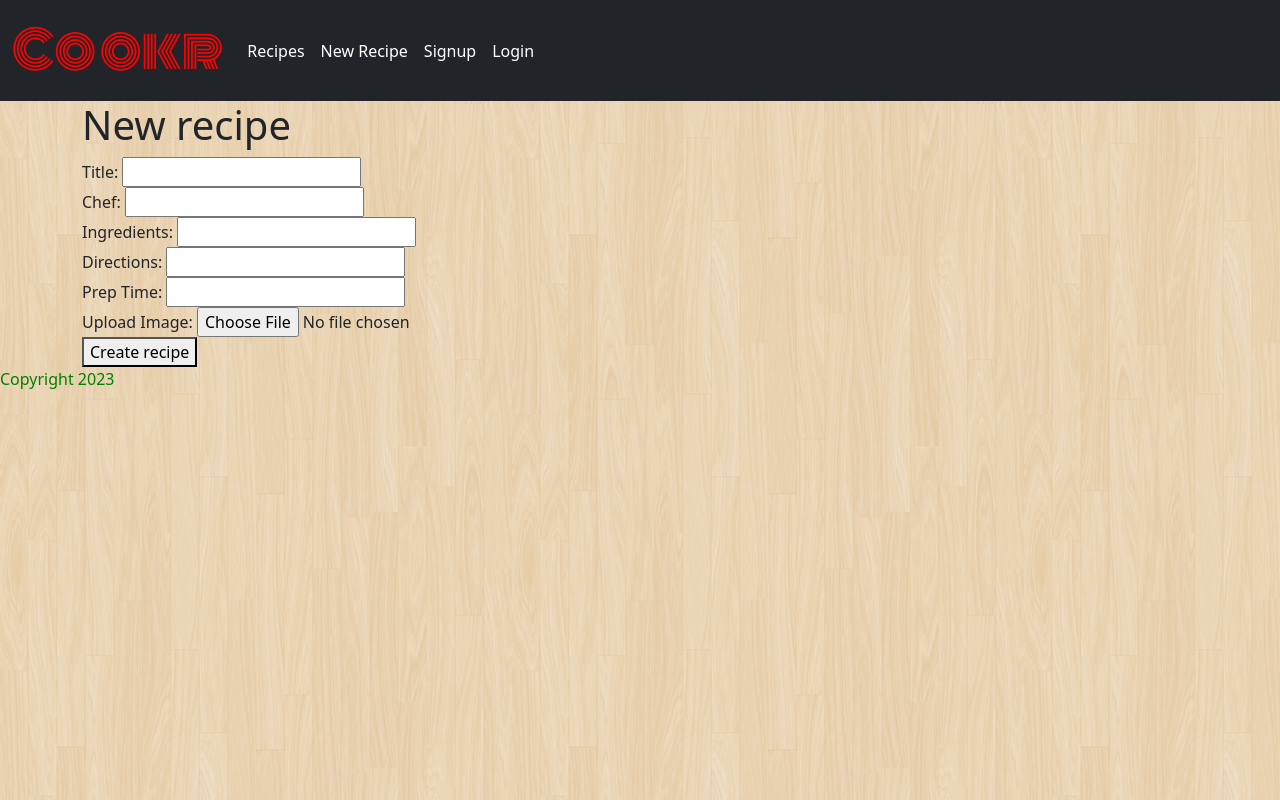
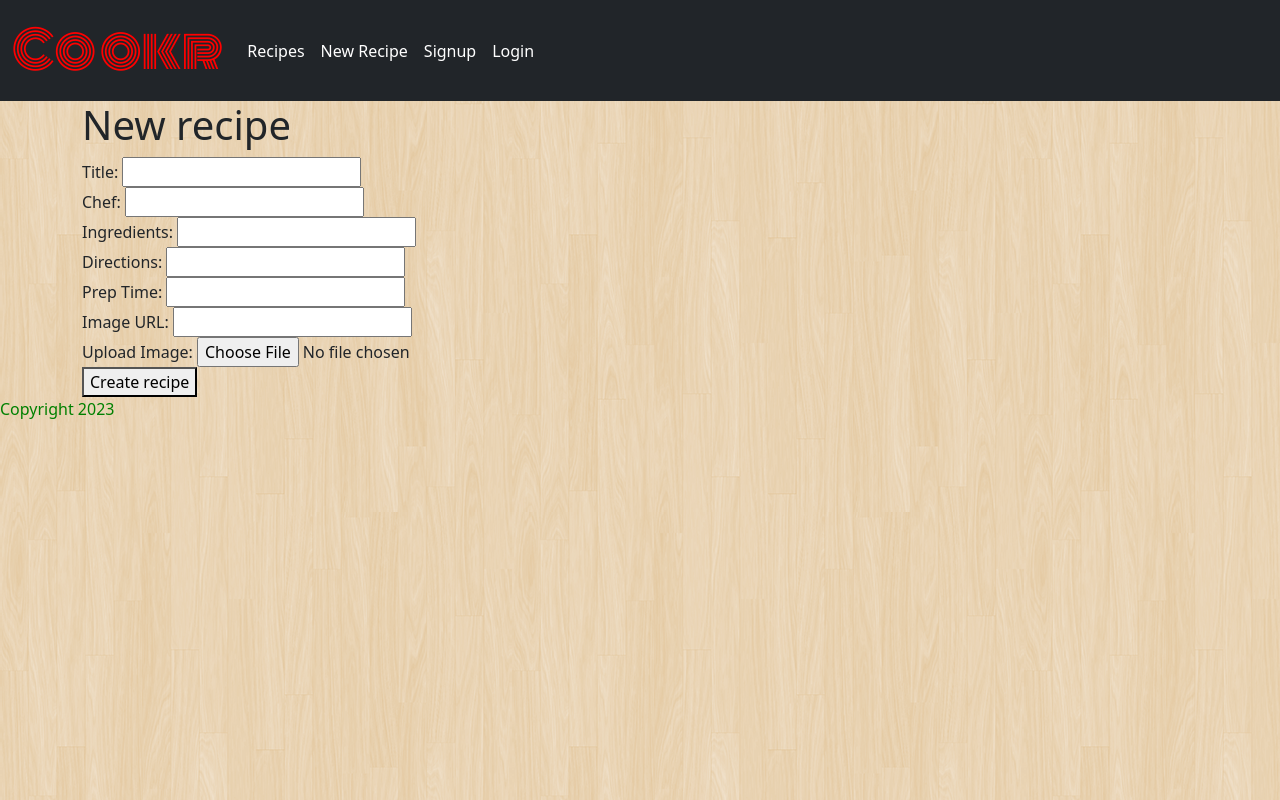
Before and after one commit to Actualize-Evening-02-2023/cookbook-frontend, a React (Vite) app: page /recipes/new in a window 1280 px wide. Built offline with nearby package versions, Linux system fonts and the light colour scheme; no server answers.

Commit message:
updates create recipe function to allow for uploading files/images

```diff
--- a/src/Content.jsx
+++ b/src/Content.jsx
@@ -18,13 +18,13 @@ export function Content() {
   const [currentRecipe, setCurrentRecipe] = useState({});
 
   const handleIndexRecipes = () => {
-    axios.get("http://localhost:3000/recipes.json").then(function (response) {
+    axios.get("http://localhost:3000/recipes.json").then(function(response) {
       console.log(response);
       setRecipes(response.data);
     });
   };
 
-  const handleShowRecipe = (recipe) => {
+  const handleShowRecipe = recipe => {
     setIsRecipesShowVisible(true);
     setCurrentRecipe(recipe);
   };
@@ -33,23 +33,14 @@ export function Content() {
     setIsRecipesShowVisible(false);
   };
 
-  const handleCreateRecipe = (params) => {
-    axios.post("http://localhost:3000/recipes.json", params).then((response) => {
-      console.log(response);
-
-      // adds new recipe to array!
-      setRecipes([...recipes, response.data]);
-    });
-  };
-
   const handleUpdateRecipe = (params, id) => {
-    axios.patch(`http://localhost:3000/recipes/${id}.json`, params).then((response) => {
+    axios.patch(`http://localhost:3000/recipes/${id}.json`, params).then(response => {
       console.log(response.data);
       setCurrentRecipe(response.data);
 
       // replaces OLD recipe with edited/updated version!
       setRecipes(
-        recipes.map((recipe) => {
+        recipes.map(recipe => {
           if (recipe.id === response.data.id) {
             return response.data;
           } else {
@@ -60,9 +51,9 @@ export function Content() {
     });
   };
 
-  const handleDestroyRecipe = (recipe) => {
-    axios.delete(`http://localhost:3000/recipes/${recipe.id}.json`).then((response) => {
-      setRecipes(recipes.filter((r) => r.id !== recipe.id));
+  const handleDestroyRecipe = recipe => {
+    axios.delete(`http://localhost:3000/recipes/${recipe.id}.json`).then(response => {
+      setRecipes(recipes.filter(r => r.id !== recipe.id));
       handleClose();
     });
   };
@@ -75,7 +66,7 @@ export function Content() {
       <Routes>
         <Route path="/signup" element={<Signup />} />
         <Route path="/login" element={<Login />} />
-        <Route path="/recipes/new" element={<RecipesNew onCreateRecipe={handleCreateRecipe} />} />
+        <Route path="/recipes/new" element={<RecipesNew />} />
         <Route path="/recipes" element={<RecipesIndex recipes={recipes} onShowRecipe={handleShowRecipe} />} />
         <Route path="/" element={<RecipesIndex recipes={recipes} onShowRecipe={handleShowRecipe} />} />
         <Route path="/recipes/:id" element={<RecipesShowPage />} />
--- a/src/RecipesNew.jsx
+++ b/src/RecipesNew.jsx
@@ -1,6 +1,7 @@
 import { useState } from "react";
+import axios from "axios";
 
-export function RecipesNew(props) {
+export function RecipesNew() {
   const [uploadedImg, setUploadedImg] = useState(null);
 
   const handleSubmit = event => {
@@ -8,13 +9,18 @@ export function RecipesNew(props) {
     console.log("handleSubmit");
     const params = new FormData(event.target);
     params.append("image_file", uploadedImg);
-    props.onCreateRecipe(params);
-    event.target.reset();
-    window.location.href = "/";
+
+    axios.post("http://localhost:3000/recipes.json", params).then(response => {
+      console.log(response);
+      event.target.reset();
+      window.location.href = "/";
+    });
   };
 
   const handleSetFile = event => {
-    setUploadedImg(event.target.files[0]);
+    if (event.target.files.length > 0) {
+      setUploadedImg(event.target.files[0]);
+    }
   };
 
   return (
@@ -37,8 +43,10 @@ export function RecipesNew(props) {
           Prep Time: <input name="prep_time" type="number" />
         </div>
         <div>
-          {/* Image URL: <input name="image_url" type="text" /> */}
-          Upload Image: <input onClick={handleSetFile} type="file" />
+          Image URL: <input name="image_url" type="text" />
+        </div>
+        <div>
+          Upload Image: <input type="file" onChange={handleSetFile} />
         </div>
         <button type="submit">Create recipe</button>
       </form>
```
